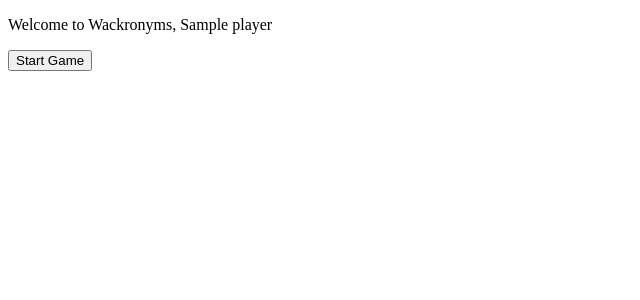
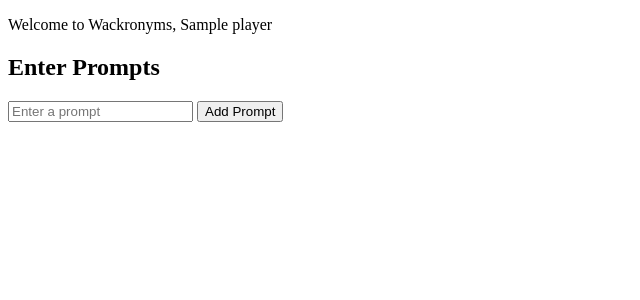
Before and after one commit to mbeanii/Wackronyms, a Flask app: template wsgi/templates/lobby.html in a window 1280 px wide. Shown: the top 300 px of the page, without its empty margins (0-640 px from the left). Run offline with Flask 3, Linux system fonts and the light colour scheme; the template is opened without the code that fills it: most values are stand-ins (such as "Sample title", 1, 10 or a date in 2020); parts of the project's set-up code (start-up, migrations or seed data) failed here and were passed over.

Commit message:
Adding functionality for submitting prompts, but hitting a bug related to playerName

```diff
--- /dev/null
+++ b/globals.py
@@ -0,0 +1 @@
+MAX_PROMPTS = 3
--- a/wsgi/app.py
+++ b/wsgi/app.py
@@ -1,9 +1,10 @@
 from flask import Flask, render_template, request, jsonify
 from flask_socketio import SocketIO
 from wackronyms import Wackronyms
+from globals import MAX_PROMPTS
 import logging
 
-app = Flask(__name__)
+app = Flask(__name__, static_url_path='/wsgi/static')
 socketio = SocketIO(app)
 wackronyms = Wackronyms()
 logging.basicConfig(level=logging.DEBUG)
@@ -52,5 +53,29 @@ def start_game():
 def handle_connect():
     logging.debug('WebSocket client connected')
 
+@app.route("/js/prompt_entry.js")
+def serve_prompt_entry_js():
+    return app.send_static_file("js/prompt_entry.js")
+
+@app.route("/submit_prompt", methods=["POST"])
+def submit_prompt():
+    global wackronyms
+    player_name = request.form.get("player_name")
+    prompt = request.form.get("prompt")
+    player = wackronyms.get_player(player_name)
+    if player and prompt:
+        wackronyms.add_prompt(player, prompt)
+        socketio.emit('update_prompts', {'prompts': wackronyms.get_prompt_list()}, namespace='/host')
+    return jsonify({'message': 'Prompt submitted'})
+
+@app.route("/num_prompts", methods=["GET"])
+def get_num_prompts():
+    global wackronyms
+    data = {
+        "num_prompts": len(wackronyms.get_prompt_list()),
+        "max_prompts": MAX_PROMPTS
+    }
+    return jsonify(data)
+
 if __name__ == '__main__':
     socketio.run(app, host="0.0.0.0", debug=True)
--- /dev/null
+++ b/wsgi/static/js/prompt_entry.js
@@ -0,0 +1,45 @@
+document.addEventListener("DOMContentLoaded", function() {
+    var promptForm = document.getElementById("promptForm");
+    var promptInput = document.getElementById("promptInput");
+    var addPromptButton = document.getElementById("addPromptButton");
+    var promptList = document.getElementById("promptList");
+
+    var prompts = [];
+
+    // Function to add a prompt to the list
+    function addPrompt(promptText) {
+        var promptItem = document.createElement("div");
+        promptItem.textContent = promptText;
+        promptList.appendChild(promptItem);
+    }
+
+    addPromptButton.addEventListener("click", function() {
+        var promptText = promptInput.value.trim();
+
+        if (promptText) {
+            $.get("/num_prompts", function(data) {
+                var numPrompts = data["num_prompts"];
+                var maxPrompts = data["max_prompts"];
+                console.log("Number of prompts:", numPrompts);
+                console.log("Maximum prompts:", maxPrompts);
+
+                if (numPrompts < maxPrompts) {
+                    addPrompt(promptText);
+                    prompts.push(promptText);
+                    promptInput.value = "";
+                    var playerName = {{ player.name }};
+                    $.post("/submit_prompt", { player_name: playerName, prompt: promptText }, function(data) {
+                        // Clear the input field after submission
+                        promptInput.value = "";
+                    });
+                } else {
+                    var message = "You can enter only " + maxPrompts + " prompts.";
+                    alert(message);
+                }
+            })
+            .fail(function() {
+                console.error("Failed to retrieve data from /num_prompts");
+            });
+        }
+    });
+});
--- a/wsgi/templates/lobby.html
+++ b/wsgi/templates/lobby.html
@@ -2,17 +2,36 @@
 <html>
   <head>
       <title>Lobby</title>
+      <script src="/js/prompt_entry.js"></script>
   </head>
     <body>
       <p>Welcome to Wackronyms,<span style="color: {{ player.color.hex_key }}"> {{ player.name }}</span></p>
-      <button id="startGameButton">Start Game</button>
+
+      <!-- Create a modal for prompt entry -->
+      <div id="promptEntryModal" class="modal">
+          <div class="modal-content">
+              <h2>Enter Prompts</h2>
+              <form id="promptForm">
+                  <input type="text" id="promptInput" placeholder="Enter a prompt">
+                  <button type="button" id="addPromptButton">Add Prompt</button>
+              </form>
+              <div id="promptList">
+                  <!-- Display the entered prompts here -->
+              </div>
+          </div>
+      </div>
+
+      <div id="startGameButton">
+          <button id="startGameButton">Start Game</button>
+      </div>
+
 
       <script src="https://cdnjs.cloudflare.com/ajax/libs/jquery/3.6.0/jquery.min.js"></script>
       <script>
           // JavaScript code for handling the "start game" button click event
           $(document).ready(function() {
               // Get the player's name from the page
-              var playerName = "{{ name }}";
+              var playerName = "{{ player.name }}";
 
               $("#startGameButton").click(function() {
                   // Make an AJAX request to the server to start the game
@@ -21,6 +40,15 @@
                   });
               });
           });
+
+          // Show the prompt entry modal; hide start game button
+          var startGameButton = document.getElementById("startGameButton");
+          var promptEntryModal = document.getElementById("promptEntryModal");
+          promptEntryModal.style.display = "block";
+          startGameButton.style.display = "none";
+
+          // Close the prompt entry modal
+          // promptEntryModal.style.display = "none";
       </script>
     </body>
 </html>
```
Also changed, not shown: design/design.txt (+7 -7 lines), wackronyms.py (+9 -0 lines), wsgi/templates/host.html (+15 -3 lines), 1 other file.
